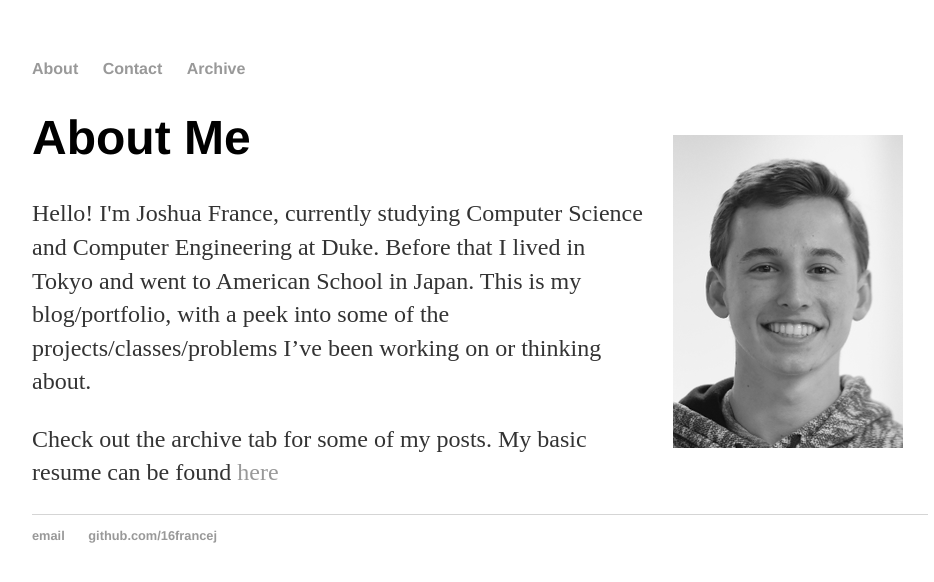
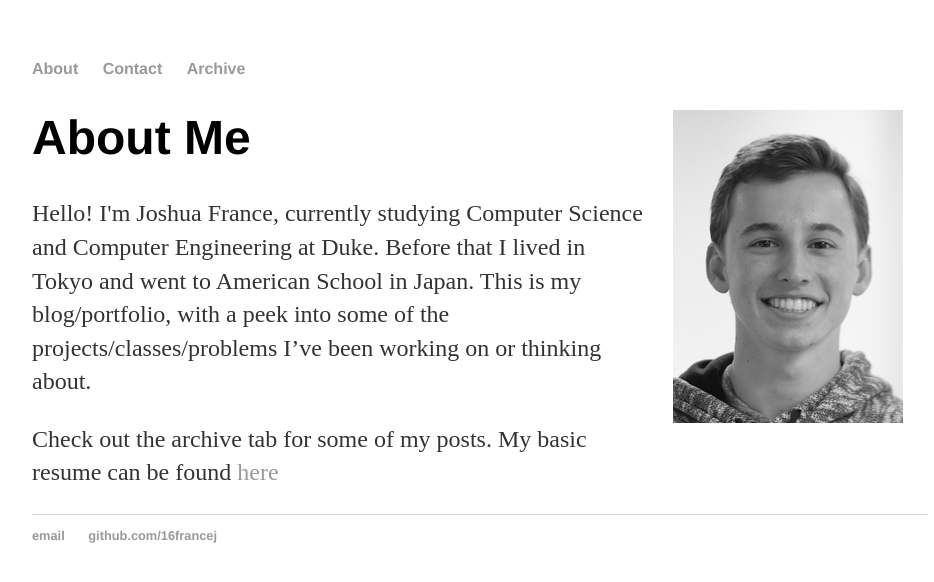
Before and after one commit to 16francej/16francej.github.io, a Jekyll site: the page built from index.html, in a window 1280 px wide. Shown: the top 582 px of the page, without its empty margins (160-1094 px from the left). Built offline with Jekyll 4.4.1, drawn with Linux system fonts in a browser that asks for light colours.

Commit message:
images reformatted

```diff
--- a/css/main.css
+++ b/css/main.css
@@ -4,7 +4,7 @@ body {
 }
 img {
     float: right;
-    padding: 25px 25px 25px 25px;
+    padding: 0px 25px 25px 25px;
 }
 nav ul, footer ul {
     font-family:'Helvetica', 'Arial', 'Sans-Serif';
```
Also changed, not shown: _posts/2018-10-17-OpenSpace:-Peer-to-peer-self-storage.md (+3 -1 lines), 1 other file.
